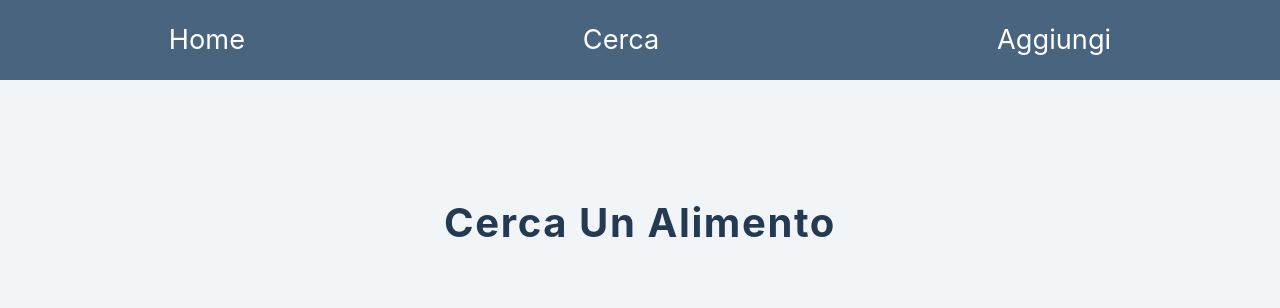
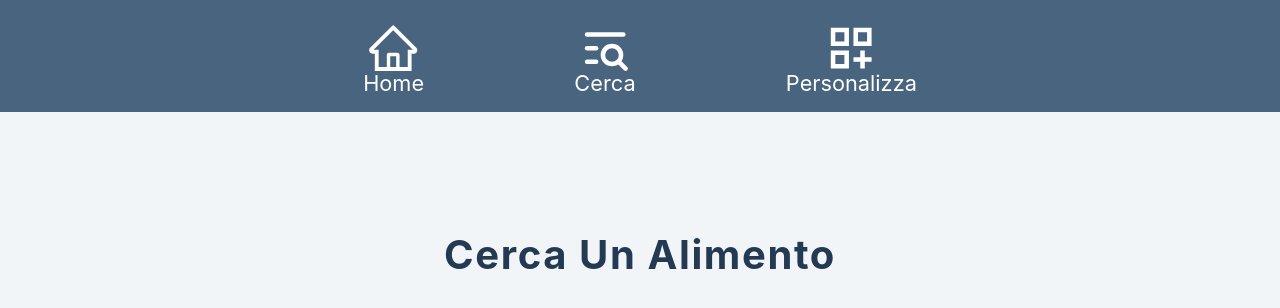
Before and after one commit to giovannipacelli2/alimentazione, a React (Create React App) app: page / in a window 1280 px wide. Shown: the top 308 px of the page. Built offline with nearby package versions, Linux system fonts and the light colour scheme.

Commit message:
Modifiche grafiche

```diff
--- a/src/components/Navbar.js
+++ b/src/components/Navbar.js
@@ -1,6 +1,10 @@
 import React from 'react'
 
 import { Link } from 'react-router-dom';
+
+import {AiOutlineHome} from 'react-icons/ai';
+import {TbListSearch} from 'react-icons/tb';
+import {MdOutlineDashboardCustomize} from 'react-icons/md';
 
 const PATH = window.location.pathname.split(`/`)[1];
 
@@ -8,9 +12,28 @@ const Navbar = () => {
   return (
     <header className='header-navbar'>
       <nav>
-        <Link to={`${PATH}/`}>Home</Link>
-        <Link to={`${PATH}/search`}>Cerca</Link>
-        <Link to={`${PATH}/add`}>Aggiungi</Link>
+
+        <Link to={`${PATH}/`}>
+          <span className="nav-icons">
+            <AiOutlineHome/>
+            <span className='icons-text'>Home</span>
+          </span>
+        </Link>
+
+        <Link to={`${PATH}/search`}>
+          <span className="nav-icons">
+            <TbListSearch/>
+            <span className='icons-text'>Cerca</span>
+          </span>
+        </Link>
+
+        <Link to={`${PATH}/add`}>
+          <span className="nav-icons">
+            <MdOutlineDashboardCustomize/>
+            <span className='icons-text'>Personalizza</span>
+          </span>
+        </Link>
+
       </nav>
     </header>
   )
--- a/src/css/app.css
+++ b/src/css/app.css
@@ -147,10 +147,11 @@ h4 {
 /*-----------Section-Navbar---------*/
 
 .header-navbar {
+    position: fixed;
+    bottom: 0;
+    left: 0;
 
-    --navHeight: 5em;
-
-    height: var(--navHeight);
+    height: 5em;
     width: 100%;
     background-color: var(--clr-grey-4);
 }
@@ -171,7 +172,23 @@ h4 {
     color: var(--clr-white);
 }
 .header-navbar nav a:hover {
-    text-shadow: 3px 2px 10px var(--clr-white);
+    text-shadow: 3px 2px 15px var(--clr-white);
+}
+
+.nav-icons {
+    font-size: 2em;
+    display: flex;
+    flex-direction: column;
+    justify-content: center;
+    align-items: center;
+    line-height: 0.3em;
+}
+
+.icons-text {
+    font-size: 0.4em;
+    max-width: fit-content;
+
+    -ms-text-size-adjust: auto;
 }
 
 /*-----------Food-MAIN-table---------*/
@@ -310,6 +327,13 @@ h4 {
 
     /*-----------------SECTION-NAVBAR-------------*/
 
+    .header-navbar {
+        position: static;
+
+        height: 7em;
+        width: 100%;
+    }
+
     .header-navbar nav a {
         font-size: 1.7em;
     }
@@ -384,11 +408,19 @@ h4 {
     }
 }
 
+@media screen and (min-width:600px) {
+    .header-navbar nav {
+        margin: auto;
+        width: 45em;
+    }
+}
+
 @media screen and (min-width:1200px) {
 
-   /*  .hr {
-        margin: 6em auto;
-    } */
+    .header-navbar nav {
+        margin: auto;
+        width: 55%;
+    }
 
     .food-container {
         width: 34em;
```
Also changed, not shown: 19 other files (tests, documents, lock files or other folders).
